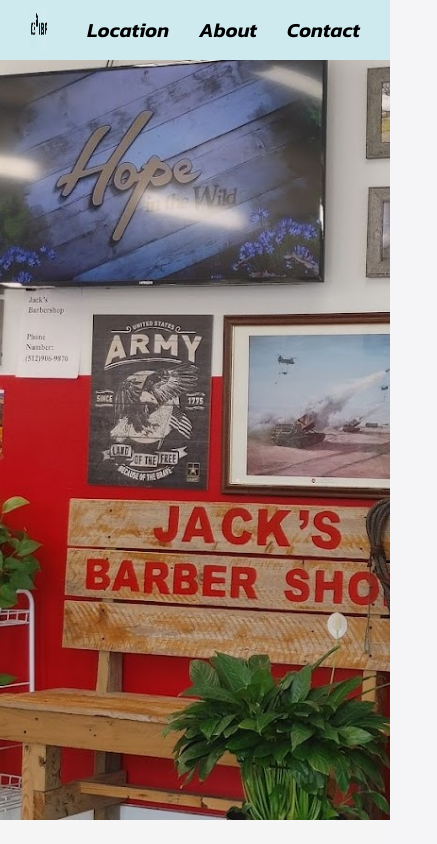
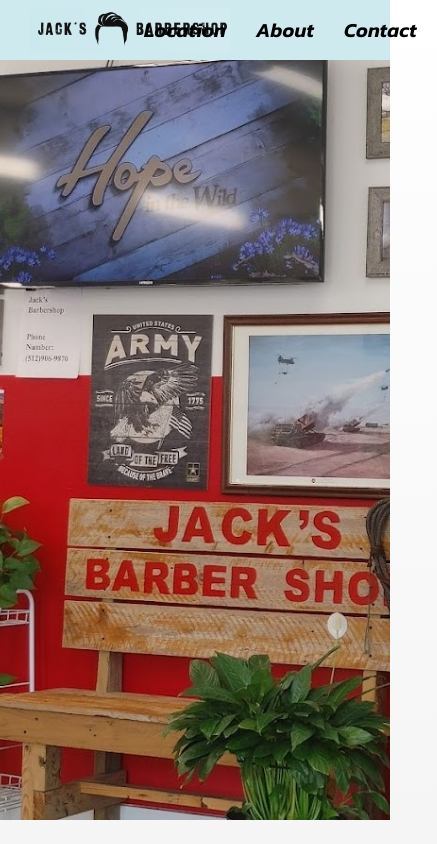
Before and after one commit to Brian4755/Jack-s-Barbershop, a React (Create React App) app: page / in a window 390 px wide. Shown: the top 844 px of the page, 437 px wide, since content can reach past the window. Built offline with nearby package versions, Linux system fonts and the light colour scheme.

Commit message:
fix home icon size shrink

```diff
--- a/src/Carousel.css
+++ b/src/Carousel.css
@@ -1,6 +1,4 @@
 .examples {
-  /* margin-left: 0%; */
   margin-top: 10%;
-  /* width: 450px; */
   width: 97%;
 }
--- a/src/ExampleCuts.css
+++ b/src/ExampleCuts.css
@@ -15,3 +15,9 @@
 a:hover {
   opacity: 0.8;
 }
+
+@media only screen and (max-width: 1200px) {
+  a {
+    max-width: 19%;
+  }
+}
--- /dev/null
+++ b/src/Nav.css
@@ -0,0 +1,3 @@
+.imageIcon {
+  min-width: 200px;
+}
--- a/src/Navbar.jsx
+++ b/src/Navbar.jsx
@@ -1,4 +1,5 @@
 import { Link } from "react-router-dom"
+import './Nav.css'
 
 const Navbar = () => {
   return (
```
